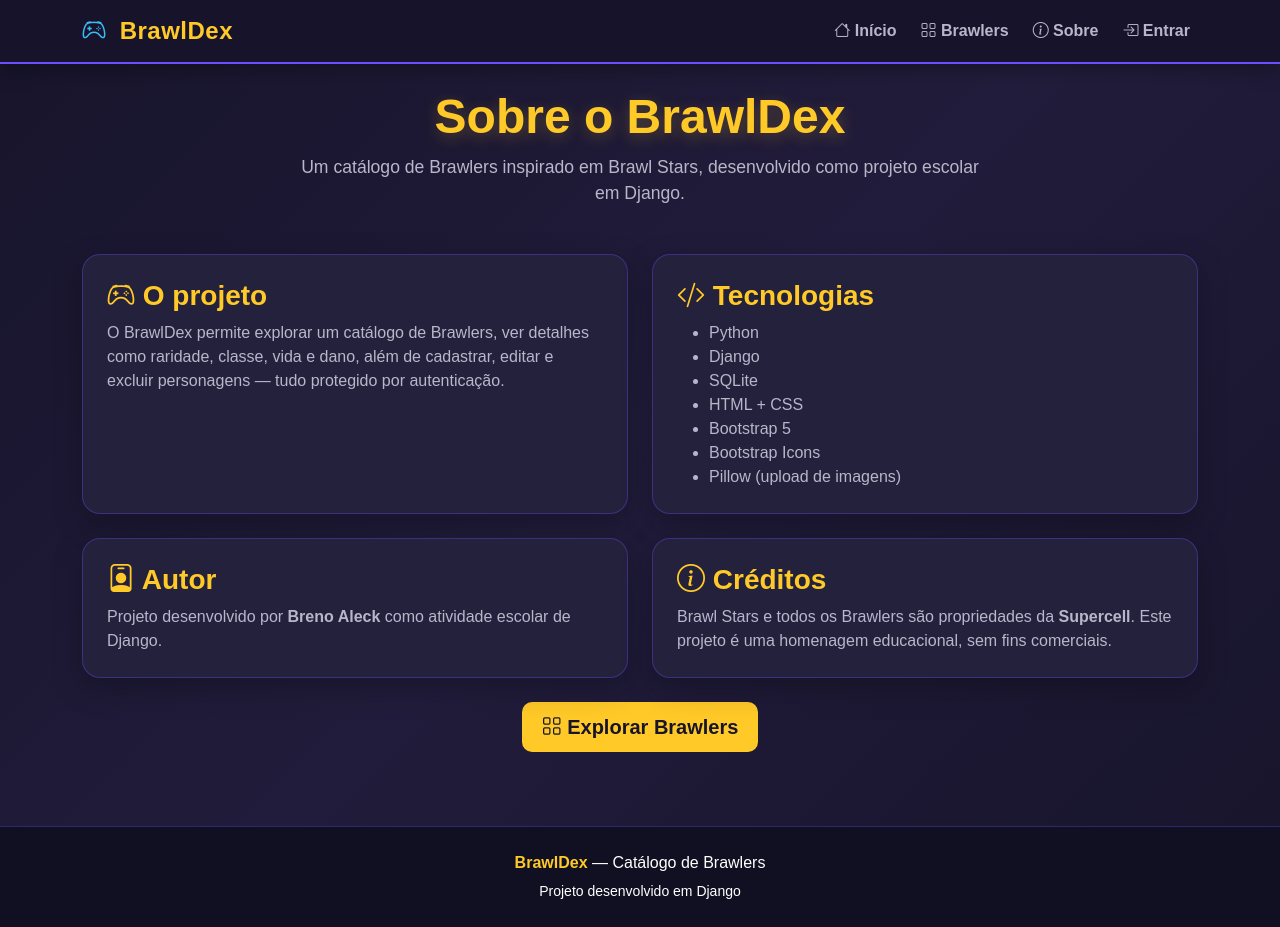
After one commit to brenoaleckgomesribeiro-art/Brawldex, a Django app: page /sobre/ in a window 1280 px wide. The commit adds this page. Run offline with Django 5.2, Linux system fonts and the light colour scheme.

Commit message:
feat: página Sobre, busca por nome e login/logout na navbar

```diff
--- /dev/null
+++ b/brawldex/templates/sobre.html
@@ -0,0 +1,86 @@
+{% extends 'base.html' %}
+
+{% block title %}BrawlDex | Sobre{% endblock %}
+
+{% block content %}
+
+<div class="text-center mb-5">
+    <h1 class="titulo-principal mb-2">Sobre o BrawlDex</h1>
+    <p class="subtitulo mx-auto" style="max-width: 700px;">
+        Um catálogo de Brawlers inspirado em Brawl Stars, desenvolvido
+        como projeto escolar em Django.
+    </p>
+</div>
+
+<div class="row g-4 mb-4">
+
+    <div class="col-md-6">
+        <div class="card h-100 p-4">
+            <h3 class="card-title">
+                <i class="bi bi-controller"></i>
+                O projeto
+            </h3>
+            <p class="card-text">
+                O BrawlDex permite explorar um catálogo de Brawlers, ver
+                detalhes como raridade, classe, vida e dano, além de
+                cadastrar, editar e excluir personagens — tudo protegido
+                por autenticação.
+            </p>
+        </div>
+    </div>
+
+    <div class="col-md-6">
+        <div class="card h-100 p-4">
+            <h3 class="card-title">
+                <i class="bi bi-code-slash"></i>
+                Tecnologias
+            </h3>
+            <ul class="card-text mb-0">
+                <li>Python</li>
+                <li>Django</li>
+                <li>SQLite</li>
+                <li>HTML + CSS</li>
+                <li>Bootstrap 5</li>
+                <li>Bootstrap Icons</li>
+                <li>Pillow (upload de imagens)</li>
+            </ul>
+        </div>
+    </div>
+
+    <div class="col-md-6">
+        <div class="card h-100 p-4">
+            <h3 class="card-title">
+                <i class="bi bi-person-badge"></i>
+                Autor
+            </h3>
+            <p class="card-text">
+                Projeto desenvolvido por <strong>Breno Aleck</strong> como
+                atividade escolar de Django.
+            </p>
+        </div>
+    </div>
+
+    <div class="col-md-6">
+        <div class="card h-100 p-4">
+            <h3 class="card-title">
+                <i class="bi bi-info-circle"></i>
+                Créditos
+            </h3>
+            <p class="card-text">
+                Brawl Stars e todos os Brawlers são propriedades da
+                <strong>Supercell</strong>. Este projeto é uma homenagem
+                educacional, sem fins comerciais.
+            </p>
+        </div>
+    </div>
+
+</div>
+
+<div class="text-center">
+    <a href="{% url 'brawlers' %}" class="btn btn-brawl btn-lg">
+        <i class="bi bi-grid"></i>
+        Explorar Brawlers
+    </a>
+</div>
+
+{% endblock %}
--- a/brawldex/urls.py
+++ b/brawldex/urls.py
@@ -2,6 +2,7 @@ from django.urls import path
 
 from .views import (
     home_view,
+    sobre_view,
     brawlers_view,
     brawler_detail,
     brawler_create,
@@ -16,6 +17,12 @@ urlpatterns = [
         '',
         home_view,
         name='home'
+    ),
+
+    path(
+        'sobre/',
+        sobre_view,
+        name='sobre'
     ),
 
     path(
--- a/brawldex/views.py
+++ b/brawldex/views.py
@@ -22,9 +22,12 @@ def home_view(request):
     })
 
 
+def sobre_view(request):
+    return render(request, 'sobre.html')
+
+
 def brawlers_view(request):
 
-    # Lista de raridades existentes no banco (para montar os botões de filtro)
     raridades = (
         Brawler.objects
         .values_list('raridade', flat=True)
@@ -32,19 +35,22 @@ def brawlers_view(request):
         .order_by('raridade')
     )
 
-    # Raridade selecionada via query string (?raridade=...)
     raridade_selecionada = request.GET.get('raridade', '').strip()
+    busca = request.GET.get('q', '').strip()
 
-    # Filtra se houver seleção; senão, mostra todos
+    brawlers = Brawler.objects.all()
+
     if raridade_selecionada:
-        brawlers = Brawler.objects.filter(raridade=raridade_selecionada)
-    else:
-        brawlers = Brawler.objects.all()
+        brawlers = brawlers.filter(raridade=raridade_selecionada)
+
+    if busca:
+        brawlers = brawlers.filter(nome__icontains=busca)
 
     return render(request, 'brawlers.html', {
         'brawlers': brawlers,
         'raridades': raridades,
         'raridade_selecionada': raridade_selecionada,
+        'busca': busca,
     })
 
 
--- a/templates/base.html
+++ b/templates/base.html
@@ -52,6 +52,13 @@
                         </a>
                     </li>
 
+                    <li class="nav-item">
+                        <a class="nav-link" href="/sobre/">
+                            <i class="bi bi-info-circle"></i>
+                            Sobre
+                        </a>
+                    </li>
+
                     {% if user.is_authenticated %}
 
                         <li class="nav-item">
@@ -65,6 +72,34 @@
                             <a class="nav-link" href="/admin/">
                                 <i class="bi bi-person-circle"></i>
                                 Admin
+                            </a>
+                        </li>
+
+                        <li class="nav-item d-flex align-items-center">
+                            <span class="navbar-text text-warning ms-2">
+                                <i class="bi bi-person-check"></i>
+                                Olá, {{ user.username }}
+                            </span>
+                        </li>
+
+                        <li class="nav-item">
+                            <form method="post" action="{% url 'logout' %}" class="d-inline">
+                                {% csrf_token %}
+                                <button type="submit"
+                                        class="nav-link btn btn-link text-decoration-none"
+                                        style="color: #ef4444 !important;">
+                                    <i class="bi bi-box-arrow-right"></i>
+                                    Sair
+                                </button>
+                            </form>
+                        </li>
+
+                    {% else %}
+
+                        <li class="nav-item">
+                            <a class="nav-link" href="{% url 'login' %}">
+                                <i class="bi bi-box-arrow-in-right"></i>
+                                Entrar
                             </a>
                         </li>
 
```
Also changed, not shown: brawldex/templates/brawlers.html (+39 -4 lines). Lines whose indentation alone changed are shown as unchanged.
